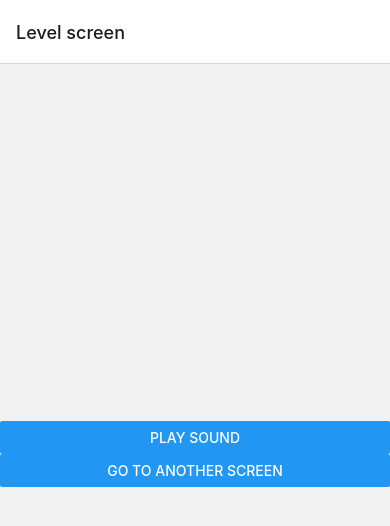
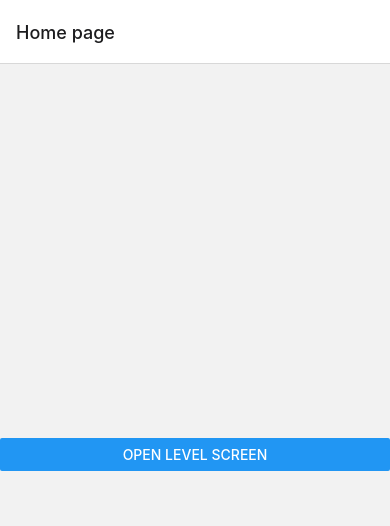
Before and after one commit to JeroenWeener/EarTrainingReactNative, a React Native app: screen /HomePage in a window 390 px wide. Shown: the top 526 px of the page. Built offline with nearby package versions, Linux system fonts and the light colour scheme.

Commit message:
Structure Home and Level page

```diff
--- a/App.tsx
+++ b/App.tsx
@@ -1,8 +1,8 @@
 import * as React from 'react'
-import { Text } from 'react-native'
 import { NavigationContainer } from '@react-navigation/native'
 import { createNativeStackNavigator } from '@react-navigation/native-stack'
-import Level from './src/pages/level/Level'
+import LevelPage from './src/pages/level/LevelPage'
+import HomePage from './src/pages/level/HomePage'
 
 export default function App() {
   const Stack = createNativeStackNavigator()
@@ -11,16 +11,16 @@ export default function App() {
     <NavigationContainer>
       <Stack.Navigator>
         <Stack.Screen
-          name="LevelScreen"
-          component={Level}
-          options={{ title: 'Level screen' }}
+          name="HomePage"
+          component={HomePage}
+          options={{ title: 'Home page' }}
         />
-        <Stack.Screen name="AnotherScreen" component={AnotherScreen} />
+        <Stack.Screen
+          name="LevelPage"
+          component={LevelPage}
+          options={{ title: 'Level page' }}
+        />
       </Stack.Navigator>
     </NavigationContainer>
   );
 }
-
-const AnotherScreen = () => {
-  return <Text>This is another screen</Text>
-};
--- /dev/null
+++ b/src/pages/level/HomePage.tsx
@@ -0,0 +1,26 @@
+import React from 'react'
+import { Button, StyleSheet, View } from 'react-native'
+import { NavigationScreenProp } from 'react-navigation'
+
+interface HomePageProps {
+    navigation: NavigationScreenProp<any, any>
+}
+
+const HomePage = ({
+    navigation,
+}: HomePageProps) => {
+    return <>
+        <View style={styles.container}>
+            <Button title="Open level screen" onPress={() => navigation.navigate('LevelPage')} />
+        </View>
+    </>
+}
+
+const styles = StyleSheet.create({
+    container: {
+        flex: 1,
+        justifyContent: 'center',
+    },
+})
+
+export default HomePage
--- a/src/pages/level/Level.tsx
+++ b/src/pages/level/LevelPage.tsx
@@ -9,7 +9,9 @@ interface LevelProps {
     navigation: NavigationScreenProp<any, any>
 }
 
-const Level = ({ navigation }: LevelProps) => {
+const LevelPage = ({
+
+}: LevelProps) => {
     const [noteService] = useState<NoteService>(new NoteService())
 
     const playSound = async () => {
@@ -21,9 +23,8 @@ const Level = ({ navigation }: LevelProps) => {
     return (
         <View style={styles.container}>
             <Button title="Play Sound" onPress={playSound} />
-            <Button title="Go to another screen" onPress={() => navigation.navigate('AnotherScreen')} />
         </View>
-    );
+    )
 }
 
 const styles = StyleSheet.create({
@@ -33,4 +34,4 @@ const styles = StyleSheet.create({
     },
 })
 
-export default Level
+export default LevelPage
```
